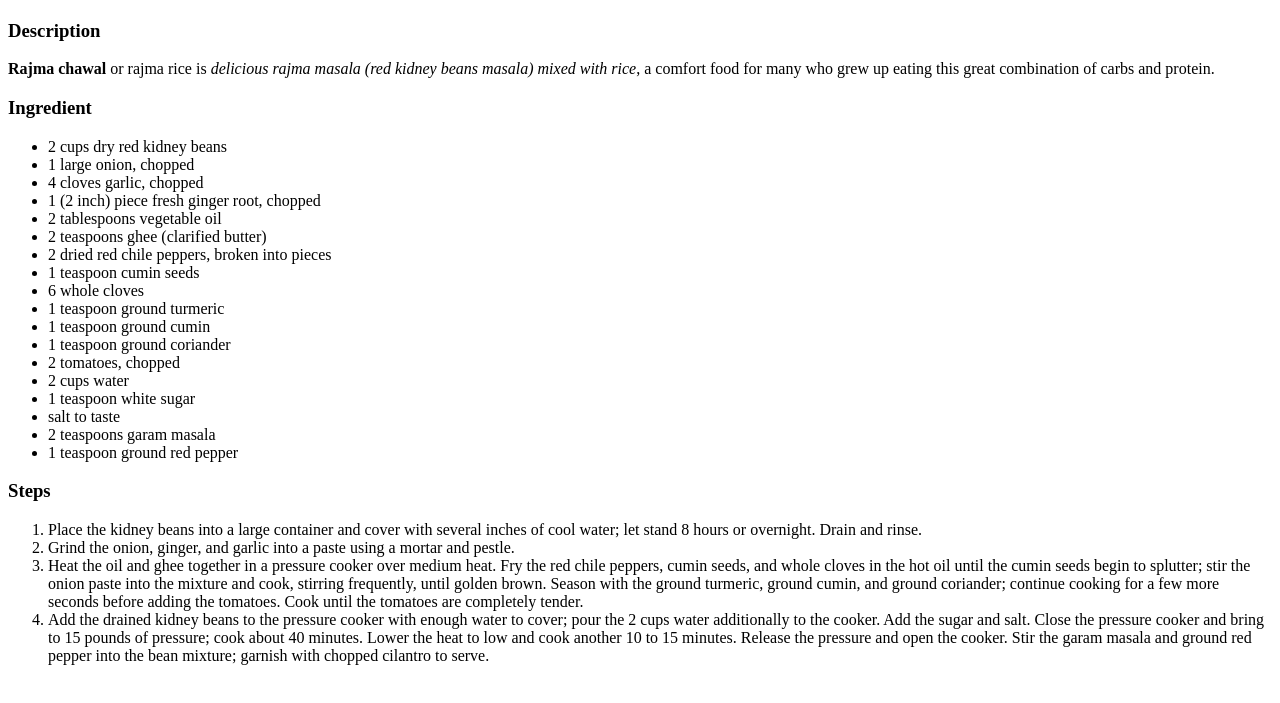
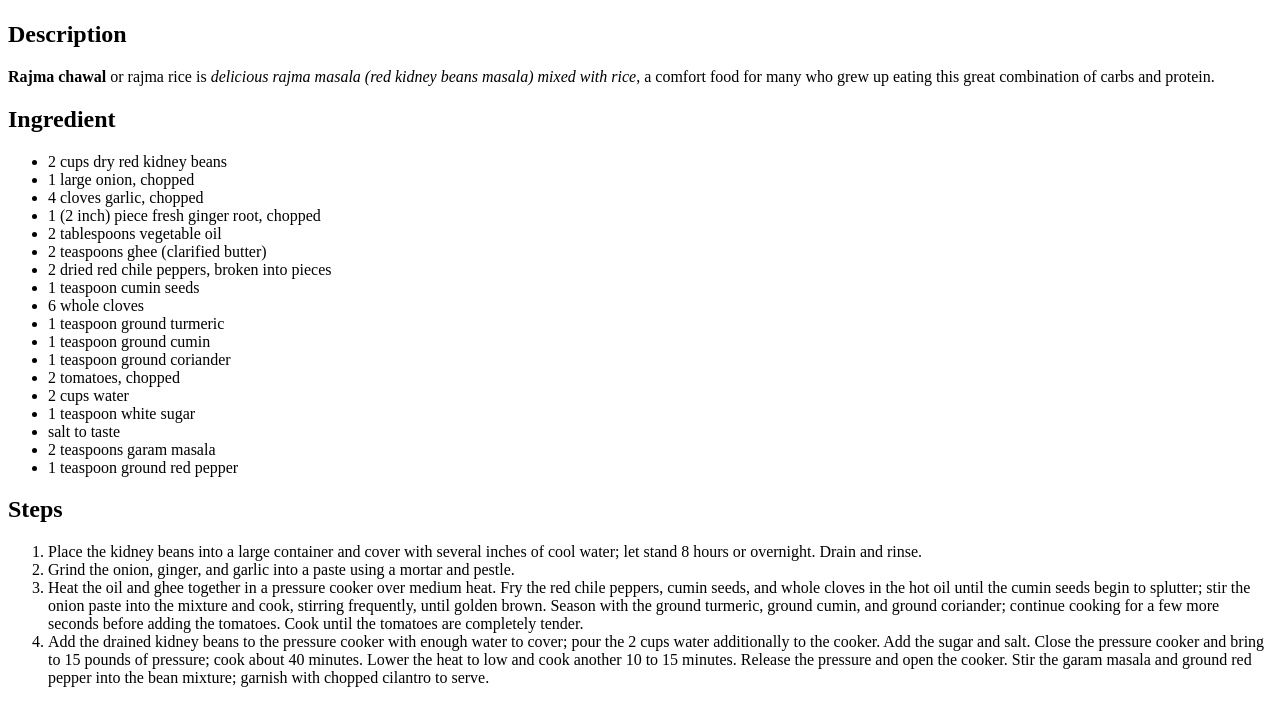
Before and after one commit to hkcs1147/odin-recipies, a plain HTML site: page recipes/rajma.html in a window 1280 px wide. Shown: the part 383-1086 px from the top of the page. Before the commit the page ends 1064 px from the top, so only its background shows below. Drawn offline with Linux system fonts and the light colour scheme.

Commit message:
Modified the elements
Chaged heading elements from h3 to h2.

```diff
--- a/recipes/rajma.html
+++ b/recipes/rajma.html
@@ -9,10 +9,10 @@
 
     <img src="https://www.allrecipes.com/thmb/pqhTmw40jvjE7v3vAklX3lhmsDw=/750x0/filters:no_upscale():max_bytes(150000):strip_icc():format(webp)/212366rajma-kidney-bean-curryAnonymous4x3-900a8f642100489ba050f9c9277e31e5.jpg" alt="Picture of Rajma Rice">
 
-    <h3>Description</h3>
+    <h2>Description</h2>
     <p><strong>Rajma chawal</strong> or rajma rice is <em>delicious rajma masala (red kidney beans masala) mixed with rice</em>, a comfort food for many who grew up eating this great combination of carbs and protein.</p>
 
-    <h3>Ingredient</h3>
+    <h2>Ingredient</h2>
     <ul>
         <li>2 cups dry red kidney beans</li>
         <li>1 large onion, chopped</li>
@@ -34,7 +34,7 @@
         <li>1 teaspoon ground red pepper</li>
     </ul>
 
-    <h3>Steps</h3>
+    <h2>Steps</h2>
     <ol>
         <li>Place the kidney beans into a large container and cover with several inches of cool water; let stand 8 hours or overnight. Drain and rinse.</li>
         <li>Grind the onion, ginger, and garlic into a paste using a mortar and pestle.</li>
```
